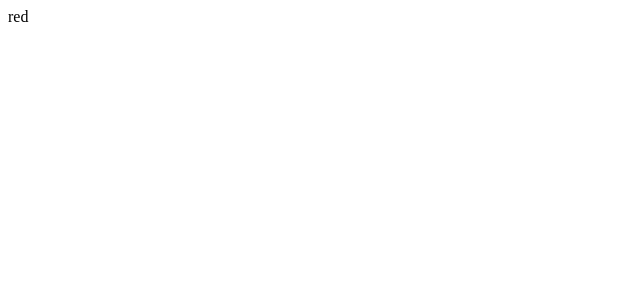
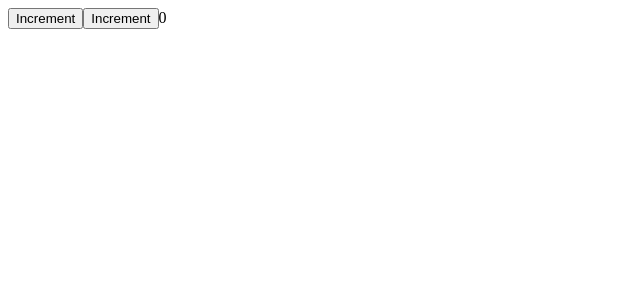
Before and after one commit to DavidKHahn/react-redux-typescript, a React (Create React App) app: page / in a window 1280 px wide. Shown: the top 300 px of the page, without its empty margins (0-640 px from the left). Built offline with nearby package versions, Linux system fonts and the light colour scheme.

Commit message:
onIncrement, onDecrement methods

```diff
--- a/src/index.tsx
+++ b/src/index.tsx
@@ -2,12 +2,28 @@
 import ReactDOM from 'react-dom';
 // describes all different props App component uses
 interface AppProps {
-    color: string;
+    color?: string;
 }
 
 class App extends React.Component<AppProps> {
+    state = { counter: 0 };
+
+    onIncrement = (): void => {
+        this.setState({ counter: this.state.counter + 1 });
+    };
+
+    onDecrement = (): void => {
+        this.setState({ counter: this.state.counter - 1 });
+    };
+
     render(){
-        return <div>{this.props.color}</div>
+        return (
+            <div>
+                <button onClick={this.onIncrement}>Increment</button>
+                <button onClick={this.onDecrement}>Increment</button>
+                {this.state.counter}
+            </div>
+            )
     }
 }
 
```
